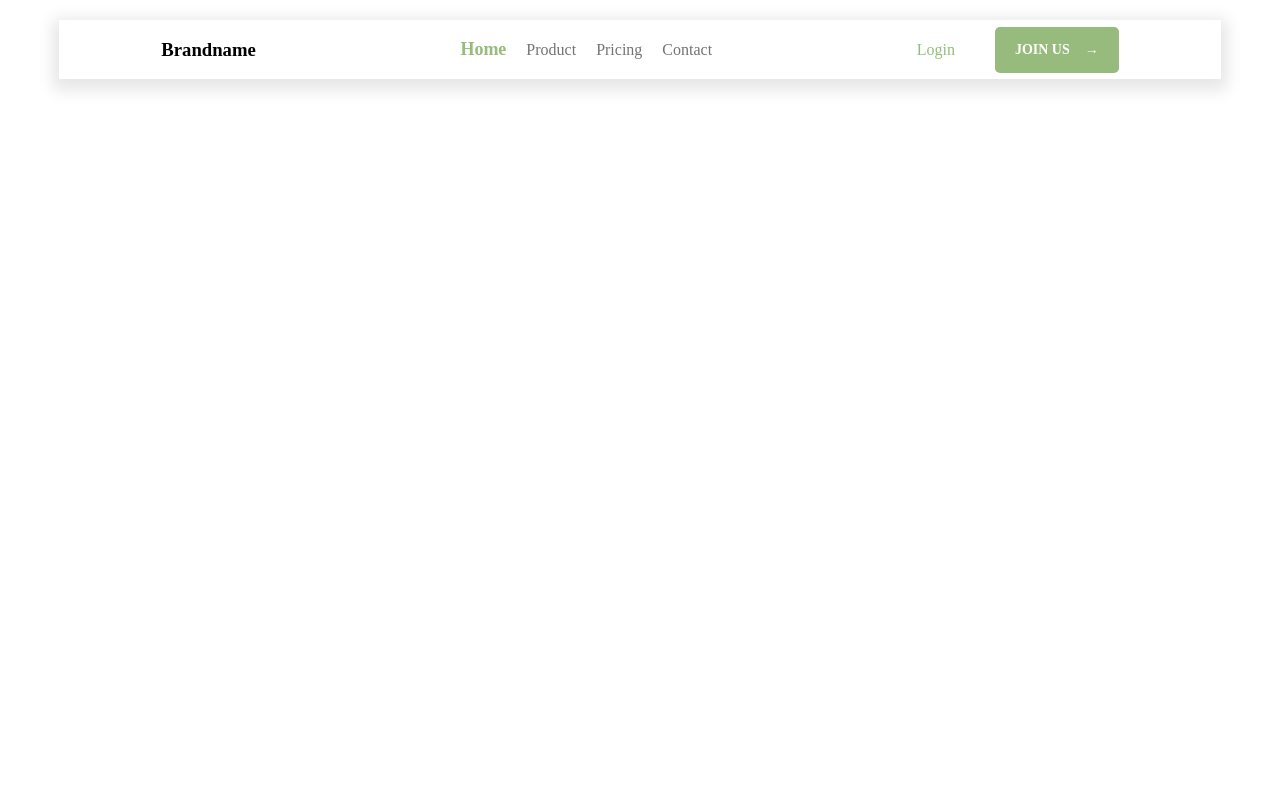
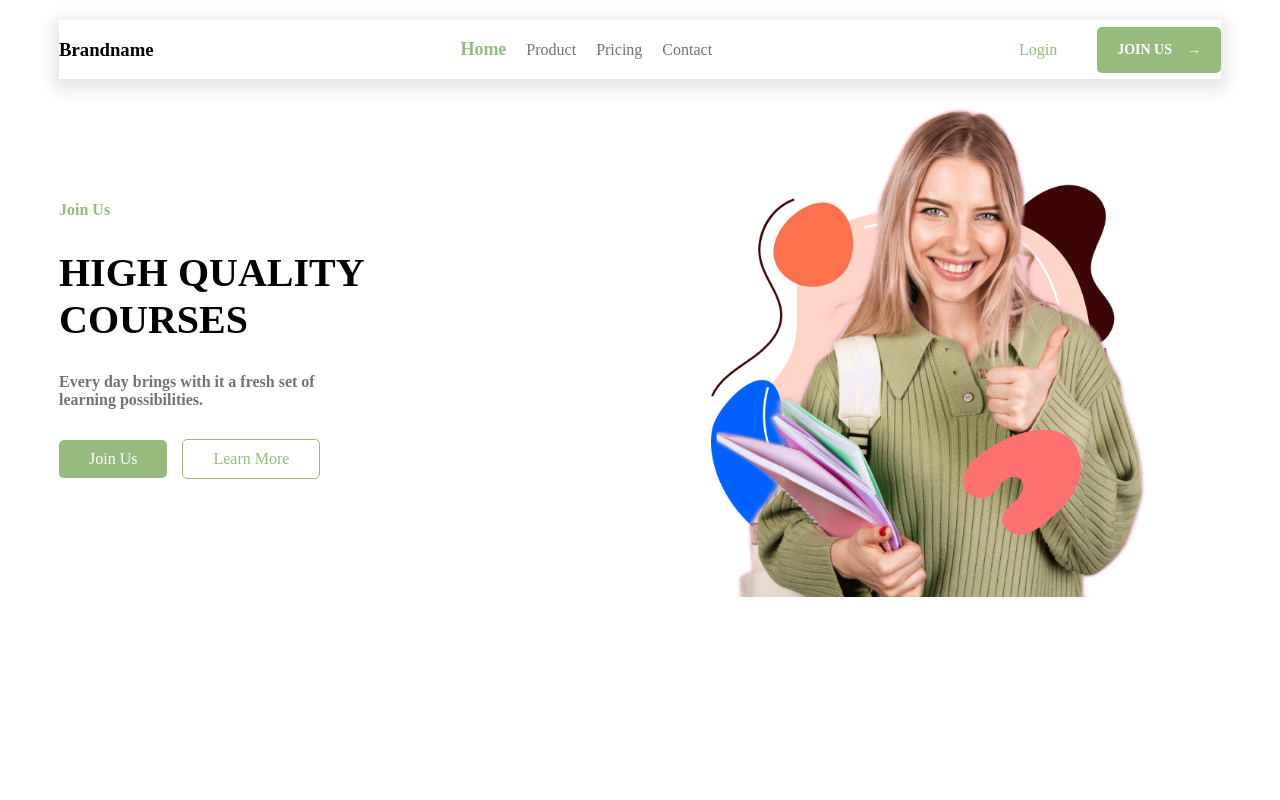
Before and after one commit to Yazan-Alsade/school_sharp, a plain HTML site: page index.html in a window 1280 px wide. Shown: the top 800 px of the page. Drawn offline with Linux system fonts and the light colour scheme.

Commit message:
Add: High Quality Section Style

```diff
--- a/css/style.css
+++ b/css/style.css
@@ -2,6 +2,11 @@ body {
   padding: 0;
   margin: 0;
   box-sizing: border-box;
+}
+.left-content h5,
+.left-content h1,
+.left-content h4 {
+  margin: 0;
 }
 
 .container {
@@ -13,9 +18,6 @@ a {
   text-decoration: none;
 }
 /* Header Style */
-header {
-  height: 100vh;
-}
 .hero-header .box-shadow {
   margin-top: 20px;
   box-shadow: 0px 5px 15px 6px rgba(10, 10, 20, 0.1);
@@ -23,7 +25,7 @@ header {
 .row {
   display: flex;
   align-items: center;
-  justify-content: space-around;
+  justify-content: space-between;
 }
 
 .hero-header nav ul {
@@ -70,3 +72,58 @@ header {
   font-weight: 700;
 }
 /* End Header Style */
+.high-quality .quality-content {
+  display: flex;
+  align-items: center;
+  justify-content: center;
+  gap: 30px;
+}
+.high-quality .left-content {
+  width: calc((100% - 30px) / 2);
+  display: flex;
+  flex-direction: column;
+  gap: 30px;
+}
+.left-content h5 {
+  color: #96bb7c;
+  font-size: 16px;
+}
+.left-content h1 {
+  font-size: 40px;
+  width: 500px;
+  text-transform: uppercase;
+  font-family: "Times New Roman", Times, serif;
+}
+.left-content h4 {
+  color: #737373;
+  font-size: 16px;
+  width: 300px;
+}
+.left-content div {
+  display: flex;
+  align-items: center;
+  padding: 20px 0px;
+  gap: 15px;
+  margin: 0;
+  padding: 0;
+}
+.left-content div .join {
+  background-color: #96bb7c;
+  color: #fff;
+  padding: 10px 30px;
+  border-radius: 5px;
+}
+.left-content .learn-more {
+  background-color: #fff;
+  color: #96bb7c;
+  border: 1px solid #96bb7c;
+  padding: 10px 30px;
+  border-radius: 5px;
+}
+.high-quality .right-content {
+  width: calc((100% - 30px) / 2);
+}
+.high-quality .right-content img {
+  width: 450px;
+  padding: 0px 55px 0px 56px;
+}
```
